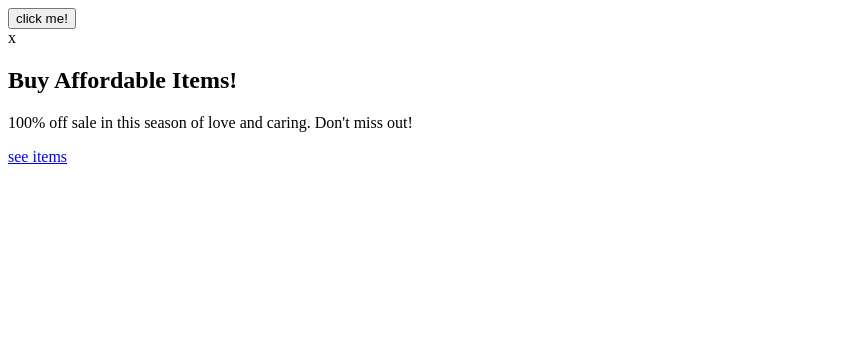
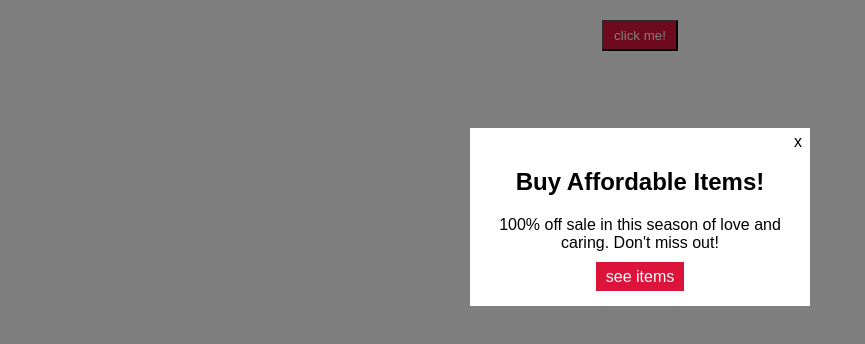
Before and after one commit to DezzaAnnePeregrina/Pop-Up-Page, a plain HTML site: page index.html in a window 1280 px wide. Both pictures are taken after a click on the button "click me!". Shown: the whole page, without its empty margins (0-865 px from the left). Drawn offline with Linux system fonts and the light colour scheme.

Commit message:
added the style and javascript file

```diff
--- a/index.html
+++ b/index.html
@@ -4,6 +4,7 @@
     <meta charset="UTF-8">
     <meta http-equiv="X-UA-Compatible" content="IE=edge">
     <meta name="viewport" content="width=device-width, initial-scale=1.0">
+    <link rel="stylesheet" href="style.css">
     <title>My Pop-Up Page</title>
 </head>
 <body>
@@ -11,11 +12,11 @@
 
     <div class="popup-wrapper">
         <div class="popup">
-            <div class="pop-up-close">x</div>
+            <div class="popup-close">x</div>
             <div class="popup-content">
                 <h2>Buy Affordable Items!</h2>
                 <p>100% off sale in this season of love and caring. Don't miss out!</p>
-                <a href="#">see items</a>
+                <a href="https://shopee.ph">see items</a>
             </div>
         </div>
     </div>
--- a/main.js
+++ b/main.js
@@ -0,0 +1,14 @@
+const button = document.querySelector('button')
+const popup = document.querySelector('.popup-wrapper')
+const close = document.querySelector('.popup-close')
+button.addEventListener('click', () => {
+    popup.style.display = 'block'
+})
+
+close.addEventListener('click', () => {
+    popup.style.display = 'none'
+})
+
+popup.addEventListener('click', () => {
+    popup.style.display = 'none'
+})
--- a/style.css
+++ b/style.css
@@ -0,0 +1,42 @@
+button{
+    display: block;
+    margin: 20px auto;
+    background-color: crimson;
+    color: white;
+    padding: 6px 10px;
+}
+
+.popup-wrapper{
+    background-color: rgba(0,0,0,0.5);
+    position: fixed;
+    top: 0;
+    left: 0;
+    width: 100%;
+    height: 100%;
+    display: none;
+}
+
+.popup{
+    font-family: Arial, Helvetica, sans-serif;
+    text-align: center;
+    width: 100%;
+    max-width: 300px;
+    margin: 10% auto;
+    padding: 20px;
+    background-color: white;
+    position: relative;
+}
+
+.popup a{
+    background-color: crimson;
+    color: white;
+    text-decoration: none;
+    padding: 6px 10px;
+}
+
+.popup-close{
+    position: absolute;
+    top: 5px;
+    right: 8px;
+    cursor: pointer;
+}
```
